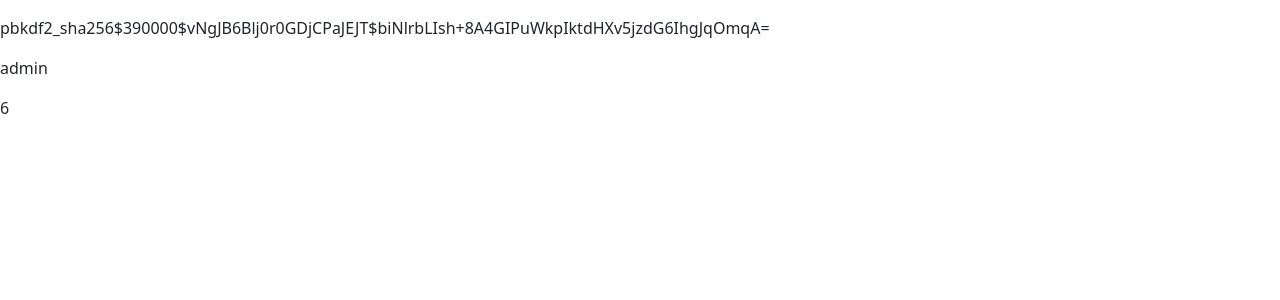
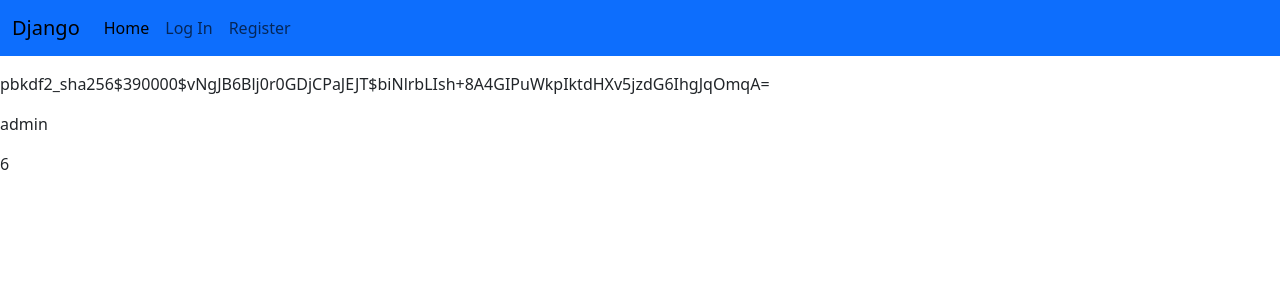
Before and after one commit to Muratoksuz01/user_login, a Django app: page / in a window 1280 px wide. Shown: the top 300 px of the page. Run offline with Django 4.2, Linux system fonts and the light colour scheme; a user stored in the database is signed in; some libraries are stand-ins or nearby versions.

Commit message:
son değişiklikler bitti

```diff
--- a/templates/user/Index.html
+++ b/templates/user/Index.html
@@ -3,6 +3,7 @@
 {% block title %}Ana Sayfa{% endblock title %}
 
 {% block content %}
+{% if not request.is_authenticated %}
 <p>{{request.user.first_name}}</p>
 <p>{{request.user.last_name}}</p>
 <p>{{request.user.email}}</p>
@@ -10,7 +11,11 @@
 <p>{{request.user.username}}</p>
 <p>{{request.user.id}}</p>
 
+{% else %}
+<p>Guest User</p>
 
+
+{% endif %}
 
 
 
--- a/templates/user/base.html
+++ b/templates/user/base.html
@@ -6,9 +6,60 @@
     <meta http-equiv="X-UA-Compatible" content="IE=edge">
     <meta name="viewport" content="width=device-width, initial-scale=1.0">
     <link rel="stylesheet" href="{% static 'css/bootstrap.min.css' %}">
-    <title>{% block title %}|User{% endblock title %}</title>
+    <title>{% block title %} {% endblock title %} | User</title>
 </head>
 <body>
+    <nav class="navbar navbar-expand-lg bg-primary ">
+        <div class="container-fluid">
+          <a class="navbar-brand" href="{% url 'index' %}">Django</a>
+          <button class="navbar-toggler" type="button" data-bs-toggle="collapse" data-bs-target="#navbarNavDropdown" aria-controls="navbarNavDropdown" aria-expanded="false" aria-label="Toggle navigation">
+            <span class="navbar-toggler-icon"></span>
+          </button>
+          <div class="collapse navbar-collapse" id="navbarNavDropdown">
+            <ul class="navbar-nav">
+              <li class="nav-item">
+                <a class="nav-link active" aria-current="page" href="{% url 'index' %}">Home</a>
+              </li>
+              {% if not request.is_authenticated %}
+                    <li class="nav-item">
+                        <a class="nav-link" href="{% url 'login' %}">Log In</a>
+                    </li>
+                    <li class="nav-item">
+                        <a class="nav-link" href="{% url 'register' %}">Register</a>
+                    </li>
+                {% endif %}
+                {% if  request.is_authenticated %}
+                    <li class="nav-item dropdown float-end">
+                        <a class="btn btn-succes dropdown-toggle" href="#" role="button" data-bs-toggle="dropdown" aria-expanded="false">
+                            {{request.user.username}}
+                        </a>
+                          <ul class="dropdown-menu">
+                            <li><a class="dropdown-item" href="{% url 'change_password' request.user.id %}">Change Password</a></li>
+                            <li><a class="dropdown-item" href="{% url 'change_info' request.user.id %}">Change Info</a></li>
+                            <li><a class="dropdown-item" href="{% url 'delete' request.user.id %}">Log Out</a></li>
+                          </ul>
+                    </li>
+              {% endif %}
+            </ul>
+          </div>
+        </div>
+      </nav>
+
+      <style>
+        .dropdown-menu {
+          background-color: #f8f9fa;
+        }
+        .dropdown-item:hover {
+          background-color: #e9ecef;
+        }
+      </style>
+
+      <script>
+        $(document).ready(function(){
+          $('.dropdown-toggle').dropdown();
+        });
+      </script>
+
     {% block content %}
     {% endblock content %}
     <script src="{% static 'js/bootstrap.min.js' %}"></script>
--- a/templates/user/change.html
+++ b/templates/user/change.html
@@ -33,7 +33,7 @@
                             <input type="text" class="form-control" name="lastname"value="{{last_name}}">
                         </div>
                     </div>
-                    <button type="submit" class="btn btn-primary">Submit</button>
+                    <button type="submit" class="btn btn-primary" {{disabled2}}>Submit</button>
                 </form>
             </div>
 
@@ -53,7 +53,7 @@
                             <label for="password" class="form-label"> Again Password</label>
                             <input type="password" class="form-control" name="again_password">
                         </div>
-                    <button type="submit" class="btn btn-primary">Submit</button>
+                    <button type="submit" class="btn btn-primary" {{disabled1}} >Submit</button>
 
                 </form>
             </div>
--- a/user/views.py
+++ b/user/views.py
@@ -44,6 +44,8 @@
     return render(request,"user/register.html")
 
 def Login(request):
+    if request.is_authenticated:
+        return redirect("index")
     if request.method=="POST":
         username=request.POST["username"]
         password=request.POST["password"]
@@ -51,69 +53,79 @@
         if user is not None:
             login(request,user)
             return redirect("index")
+    return render(request,"user/login.html")
 
-
-    return render(request,"user/login.html")
 def Logout(request):
-    logout(request)
-    return redirect("index")
+    if request.is_authenticated:
+        logout(request)
+        return redirect("index")
+    return redirect("login")
 
 def Change_Info(request,pk):
-    user=User.objects.get(id=pk)
-    if request.method=="POST":
-        username=request.POST["username"]
-        email=request.POST["email"]
-        first_name=request.POST["firstname"]
-        last_name=request.POST["lastname"]
-        if user.email!=email:
-            if User.objects.filter(email=email).exists():
-                return render(request,f"user/change.html",{"msg":"kullanıcı mevcut lütfen baska email girniz",
-                "email":email,
-                "first_name":first_name,
-                "last_name":last_name,})
-            user.email=email
-            user.save()
-        if user.username!=username:
-            if User.objects.filter(username=username).exists():
-                return render(request,f"user/change.html",{"msg":"kullanıcı mevcut lütfen baska username girniz",
-                "email":email,
-                "first_name":first_name,
-                "last_name":last_name,})
-            user.username=str(username)
-            user.save()
-        if user.first_name!=first_name:
-            user.first_name=first_name
-            user.save()
-        if user.last_name!=last_name:
-            user.last_name=last_name
-            user.save()
-        return redirect("index")
+    if request.is_authenticated:
+        user=User.objects.get(id=pk)
+        if request.method=="POST":
+            username=request.POST["username"]
+            email=request.POST["email"]
+            first_name=request.POST["firstname"]
+            last_name=request.POST["lastname"]
+            if user.email!=email:
+                if User.objects.filter(email=email).exists():
+                    return render(request,f"user/change.html",{"msg":"kullanıcı mevcut lütfen baska email girniz",
+                    "email":email,
+                    "first_name":first_name,
+                    "last_name":last_name,})
+                user.email=email
+                user.save()
+            if user.username!=username:
+                if User.objects.filter(username=username).exists():
+                    return render(request,f"user/change.html",{"msg":"kullanıcı mevcut lütfen baska username girniz",
+                    "email":email,
+                    "first_name":first_name,
+                    "last_name":last_name,})
+                user.username=str(username)
+                user.save()
+            if user.first_name!=first_name:
+                user.first_name=first_name
+                user.save()
+            if user.last_name!=last_name:
+                user.last_name=last_name
+                user.save()
+            return redirect("index")
 
-    return render(request,"user/change.html",{ "email":user.email,
-                    "username":user.username,
-                    "firstname":user.first_name,
-                    "lastname":user.last_name,})
-
+        return render(request,"user/change.html",{ "email":user.email,
+                        "username":user.username,
+                        "firstname":user.first_name,
+                        "lastname":user.last_name,
+                        "disabled1":"disabled"})
+    else:
+        return redirect("login")
 
 def Change_Password(request,pk):# 2. form buraya gelmiyor
-    user=User.objects.get(id=pk)
-    if request.method=="POST":
-        current_pas=request.POST["current_password"]
-        new_password=request.POST["new_password"]
-        again_password=request.POST["again_password"]
-        if user.check_password(current_pas):
-            if new_password==again_password:
-                user.set_password(new_password)
-                user.save()
-                login(request,user)
-                return redirect("index")
+    if request.is_authenticated:
+        user=User.objects.get(id=pk)
+        if request.method=="POST":
+            current_pas=request.POST["current_password"]
+            new_password=request.POST["new_password"]
+            again_password=request.POST["again_password"]
+            if user.check_password(current_pas):
+                if new_password==again_password:
+                    user.set_password(new_password)
+                    user.save()
+                    login(request,user)
+                    return redirect("index")
+                else:
+                    return render(request,"user/change.html",{"msg":"passwords are not same"})
             else:
-                return render(request,"user/change.html",{"msg":"passwords are not same"})
-        else:
-            return render(request,"user/change.html",{"msg":"old password is not true"})
-    return render(request,"user/change.html")
+                return render(request,"user/change.html",{"msg":"old password is not true"})
+        return render(request,"user/change.html",{"disabled2":"disabled"})
+    else:
+        return redirect("login")
 
 def delete_user(request,pk):
-    user=User.objects.get(id=pk)
-    user.delete()
-    return redirect("index")
+    if request.is_authenticated:
+        user=User.objects.get(id=pk)
+        user.delete()
+        return redirect("index")
+    else:
+        return redirect("login")
```
Also changed, not shown: db.sqlite3.
